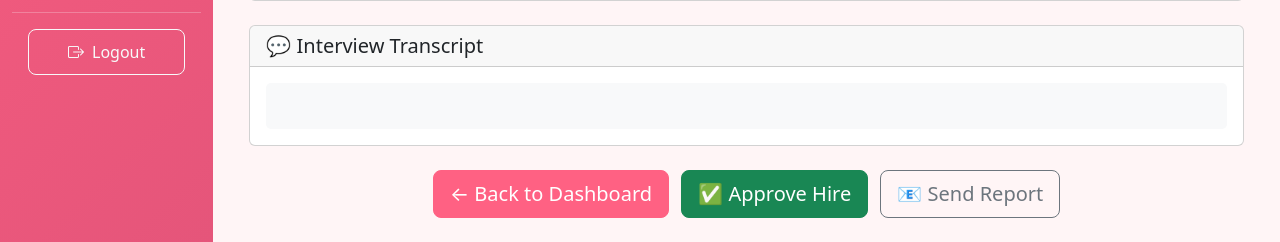
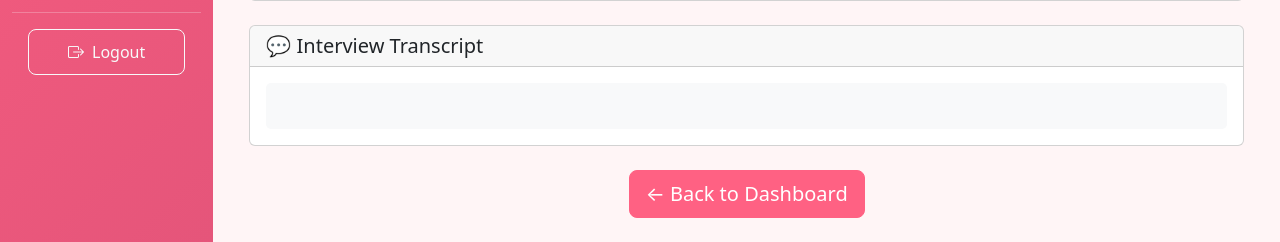
Before and after one commit to prashantlv/ai-interviewer, a FastAPI app: template web_server/templates/interview_result.html in a window 1280 px wide. Shown: the part 709-951 px from the top of the page. Run offline with FastAPI, Linux system fonts and the light colour scheme; the template is opened without the code that fills it, so the values that code supplies are empty; some libraries are stand-ins or nearby versions.

Commit message:
minor change

```diff
--- a/web_server/templates/interview_result.html
+++ b/web_server/templates/interview_result.html
@@ -331,8 +331,6 @@
     <div class="row mt-4">
         <div class="col-12 text-center">
             <a href="/dashboard/" class="btn btn-primary btn-lg">← Back to Dashboard</a>
-            <button class="btn btn-success btn-lg ms-2">✅ Approve Hire</button>
-            <button class="btn btn-outline-secondary btn-lg ms-2">📧 Send Report</button>
         </div>
     </div>
 </div>
```
